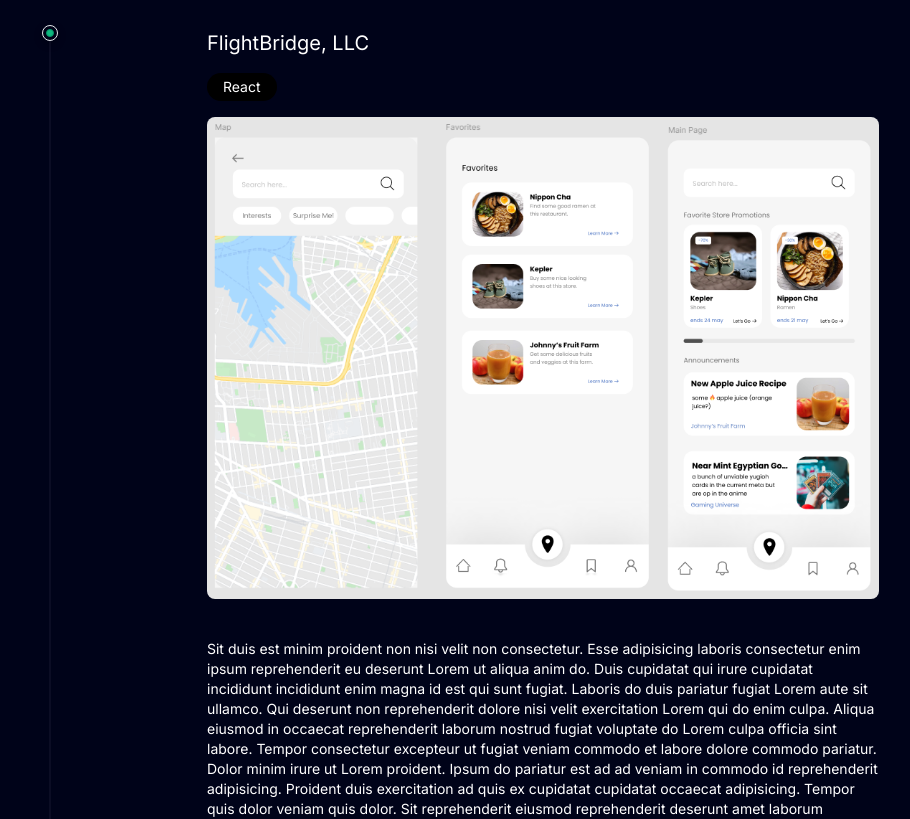
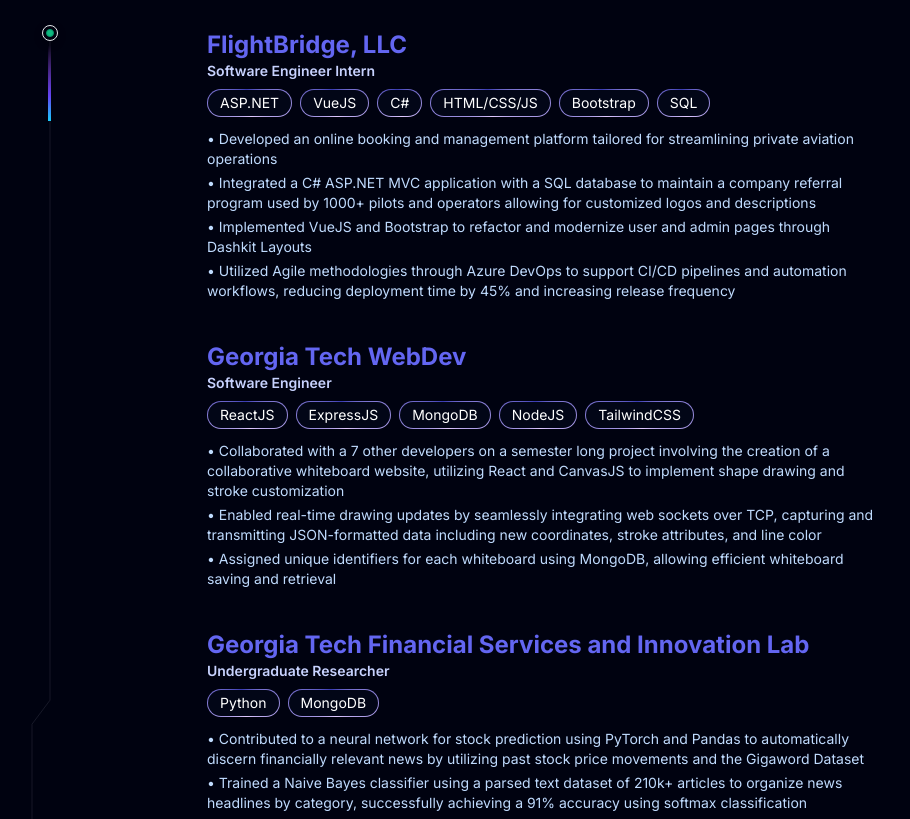
Before and after one commit to kcao0918/portfoliokenny, a Next.js app: page / in a window 1280 px wide. Shown: the part 1560-2379 px from the top of the page, without its empty margins (97-1007 px from the left). Built offline with nearby package versions, Linux system fonts and the light colour scheme.

Commit message:
finished styling work experience section

```diff
--- a/app/page.tsx
+++ b/app/page.tsx
@@ -3,7 +3,6 @@
 import Projects from "@/components/Projects";
 import Skills from "@/components/Skills";
 import { FloatingNav } from "@/components/ui/FloatingNav";
-import { FaHome } from "react-icons/fa";
 
 export default function Home() {
   return (
@@ -11,8 +10,9 @@
       <div className="max-w-7xl w-full">
         <FloatingNav
           navItems={[
-            { name: "Home", link: "/", icon: <FaHome /> },
+            { name: "Home", link: "/" },
             { name: "Skills", link: "/Skills" },
+            { name: "Experiences", link: "Experiences" },
           ]}
         />
         <Hero />
--- a/components/Experiences.tsx
+++ b/components/Experiences.tsx
@@ -11,22 +11,36 @@
         <div className="max-w-2xl mx-auto antialiased pt-4 relative">
           {ExperiencesList.map((experience, index) => (
             <div key={`content-${index}`} className="mb-10">
-              <p className="text-xl mb-4">{experience.company}</p>
-              <h2 className="bg-black text-white rounded-full text-sm w-fit px-4 py-1 mb-4">
-                {experience.badge}
+              <h1 className="text-2xl mb-0 text-indigo-500 font-bold">
+                {experience.company}
+              </h1>
+              <h2 className="text-sm mb-2 text-indigo-200 font-semibold">
+                {experience.role}
               </h2>
-
-              <div className="text-sm  prose prose-sm dark:prose-invert">
-                {experience?.image && (
-                  <Image
-                    src={`/GideImage.png`}
-                    alt="blog thumbnail"
-                    height="1000"
-                    width="1000"
-                    className="rounded-lg mb-10 object-cover"
-                  />
+              <div>
+                {experience.techStack.map((tech, techIndex) => (
+                  <button
+                    key={techIndex}
+                    className="relative inline-flex h-7 overflow-hidden rounded-full p-[1px] mr-2"
+                  >
+                    <span className="absolute inset-[-1000%] animate-[spin_2s_linear_infinite] bg-[conic-gradient(from_90deg_at_50%_50%,#E2CBFF_0%,#393BB2_50%,#E2CBFF_100%)]" />
+                    <span className="inline-flex h-full w-full cursor-pointer items-center justify-center rounded-full bg-slate-950 px-3 text-sm text-white backdrop-blur-3xl">
+                      {tech}
+                    </span>
+                  </button>
+                ))}
+              </div>
+              <div className="mt-3">
+                {experience.descriptionList.map(
+                  (description, descriptionIndex) => (
+                    <div
+                      key={descriptionIndex}
+                      className="text-sm mb-1 text-blue-200"
+                    >
+                      {description}
+                    </div>
+                  )
                 )}
-                {experience.description}
               </div>
             </div>
           ))}
--- a/components/Hero.tsx
+++ b/components/Hero.tsx
@@ -20,7 +20,7 @@
         <Spotlight className="left-80 top-28 h-[80vh] w-[50vw]" fill="blue" />
       </div>
       <div>
-        <div className="h-screen w-full dark:bg-black-100 bg-white dark:bg-grid-white/[0.09] bg-grid-black/[0.1] flex items-center justify-center absolute top-0 left-0">
+        <div className="h-screen w-full dark:bg-black-100 bg-white dark:bg-grid-white/[0.04] bg-grid-black/[0.1] flex items-center justify-center absolute top-0 left-0">
           <div className="absolute pointer-events-none inset-0 flex items-center justify-center dark:bg-black-100 bg-white [mask-image:radial-gradient(ellipse_at_center,transparent_20%,black)]"></div>
         </div>
         <div className="flex justify-center relative my-20 x-10">
--- a/components/Skills.tsx
+++ b/components/Skills.tsx
@@ -3,7 +3,6 @@
 import React from "react";
 import { HoverEffect } from "./ui/HoverEffect";
 import { skillsList } from "@/data";
-import { Highlight } from "./ui/HeroHighlight";
 import Title from "./Title";
 
 const Skills = () => {
--- a/components/ui/TracingBeam.tsx
+++ b/components/ui/TracingBeam.tsx
@@ -32,16 +32,16 @@
   }, []);
 
   const y1 = useSpring(
-    useTransform(scrollYProgress, [0, 0.8], [50, svgHeight]),
+    useTransform(scrollYProgress, [0, 0.3], [80, svgHeight]),
     {
-      stiffness: 500,
+      stiffness: 400,
       damping: 90,
     }
   );
   const y2 = useSpring(
-    useTransform(scrollYProgress, [0, 1], [50, svgHeight - 200]),
+    useTransform(scrollYProgress, [0, 3], [0, svgHeight - 200]),
     {
-      stiffness: 500,
+      stiffness: 100,
       damping: 90,
     }
   );
@@ -99,7 +99,7 @@
             d={`M 1 0V -36 l 18 24 V ${svgHeight * 0.8} l -18 24V ${svgHeight}`}
             fill="none"
             stroke="url(#gradient)"
-            strokeWidth="1.25"
+            strokeWidth="4"
             className="motion-reduce:hidden"
             transition={{
               duration: 10,
--- a/data/index.ts
+++ b/data/index.ts
@@ -14,60 +14,41 @@
   {
     company: "FlightBridge, LLC",
     role: "Software Engineer Intern",
-    description: `
-          Sit duis est minim proident non nisi velit non consectetur. Esse
-          adipisicing laboris consectetur enim ipsum reprehenderit eu deserunt
-          Lorem ut aliqua anim do. Duis cupidatat qui irure cupidatat incididunt
-          incididunt enim magna id est qui sunt fugiat. Laboris do duis pariatur
-          fugiat Lorem aute sit ullamco. Qui deserunt non reprehenderit dolore
-          nisi velit exercitation Lorem qui do enim culpa. Aliqua eiusmod in
-          occaecat reprehenderit laborum nostrud fugiat voluptate do Lorem culpa
-          officia sint labore. Tempor consectetur excepteur ut fugiat veniam
-          commodo et labore dolore commodo pariatur.
-
-          Dolor minim irure ut Lorem proident. Ipsum do pariatur est ad ad
-          veniam in commodo id reprehenderit adipisicing. Proident duis
-          exercitation ad quis ex cupidatat cupidatat occaecat adipisicing.
-
-          Tempor quis dolor veniam quis dolor. Sit reprehenderit eiusmod
-          reprehenderit deserunt amet laborum consequat adipisicing officia qui
-          irure id sint adipisicing. Adipisicing fugiat aliqua nulla nostrud.
-          Amet culpa officia aliquip deserunt veniam deserunt officia
-          adipisicing aliquip proident officia sunt.
-        `,
-    badge: "React",
-    image:
-      "https://images.unsplash.com/photo-1464822759023-fed622ff2c3b?auto=format&fit=crop&q=80&w=3540&ixlib=rb-4.0.3&ixid=M3wxMjA3fDB8MHxwaG90by1wYWdlfHx8fGVufDB8fHx8fA%3D%3D",
+    techStack: ["ASP.NET", "VueJS", "C#", "HTML/CSS/JS", "Bootstrap", "SQL"],
+    descriptionList: [
+      `• Developed an online booking and management platform tailored for streamlining private aviation operations`,
+      `• Integrated a C# ASP.NET MVC application with a SQL database to maintain a company referral program used by
+1000+ pilots and operators allowing for customized logos and descriptions`,
+      `• Implemented VueJS and Bootstrap to refactor and modernize user and admin pages through Dashkit Layouts`,
+      `• Utilized Agile methodologies through Azure DevOps to support CI/CD pipelines and automation workflows,
+reducing deployment time by 45% and increasing release frequency`,
+    ],
   },
   {
     company: "Georgia Tech WebDev",
     role: "Software Engineer",
-    description: `
-          Ex irure dolore veniam ex velit non aute nisi labore ipsum occaecat
-          deserunt cupidatat aute. Enim cillum dolor et nulla sunt exercitation
-          non voluptate qui aliquip esse tempor. Ullamco ut sunt consectetur
-          sint qui qui do do qui do. Labore laborum culpa magna reprehenderit ea
-          velit id esse adipisicing deserunt amet dolore. Ipsum occaecat veniam
-          commodo proident aliqua id ad deserunt dolor aliquip duis veniam sunt.
-          In dolore veniam excepteur eu est et sunt velit. Ipsum sint esse
-          veniam fugiat esse qui sint ad sunt reprehenderit do qui proident
-          reprehenderit. Laborum exercitation aliqua reprehenderit ea sint
-          cillum ut mollit.`,
-    badge: "Changelog",
-    image:
-      "https://images.unsplash.com/photo-1519681393784-d120267933ba?auto=format&fit=crop&q=80&w=3540&ixlib=rb-4.0.3&ixid=M3wxMjA3fDB8MHxwaG90by1wYWdlfHx8fGVufDB8fHx8fA%3D%3D",
+    techStack: ["ReactJS", "ExpressJS", "MongoDB", "NodeJS", "TailwindCSS"],
+    descriptionList: [
+      `• Collaborated with a 7 other developers on a semester long project involving the creation of a collaborative
+whiteboard website, utilizing React and CanvasJS to implement shape drawing and stroke customization`,
+      `• Enabled real-time drawing updates by seamlessly integrating web sockets over TCP, capturing and transmitting
+JSON-formatted data including new coordinates, stroke attributes, and line color`,
+      `• Assigned unique identifiers for each whiteboard using MongoDB, allowing efficient whiteboard saving and retrieval`,
+    ],
   },
   {
     company: "Georgia Tech Financial Services and Innovation Lab",
     role: "Undergraduate Researcher",
-    description: `Ex irure dolore veniam ex velit non aute nisi labore ipsum occaecatdeserunt cupidatat aute. Enim cillum dolor et nulla sunt exercitation non voluptate qui aliquip esse tempor.
-    Ullamco ut sunt consectetur
-          sint qui qui do do qui do. Labore laborum culpa magna reprehenderit ea
-          velit id esse adipisicing deserunt amet dolore. Ipsum occaecat veniam
-          commodo proident aliqua id ad deserunt dolor aliquip duis veniam sunt.`,
-    badge: "Launch Week",
-    image:
-      "https://images.unsplash.com/photo-1469474968028-56623f02e42e?auto=format&fit=crop&q=80&w=3506&ixlib=rb-4.0.3&ixid=M3wxMjA3fDB8MHxwaG90by1wYWdlfHx8fGVufDB8fHx8fA%3D%3D",
+    techStack: ["Python", "MongoDB"],
+    descriptionList: [
+      `• Contributed to a neural network for stock prediction using PyTorch and Pandas to automatically discern financially
+relevant news by utilizing past stock price movements and the Gigaword Dataset
+`,
+      `• Trained a Naive Bayes classifier using a parsed text dataset of 210k+ articles to organize news headlines by
+category, successfully achieving a 91% accuracy using softmax classification`,
+      `• Leveraged BERT within the feedforward layer on 2 million news headlines to generate embeddings from context
+and semantic meanings, systematically stored in a MongoDB database for later use`,
+    ],
   },
 ];
 
@@ -75,25 +56,25 @@
   {
     title: "Gide",
     description:
-      "Apples asdasdad asdasdadas da sdasdadas ds adasdasdasdasdsadasd dasdasdasdasdd asdasdasdasd",
+      "Flutter application that sends announcements and keeps users informed about their favorite restaurants",
     content: "GideImage.png",
     link: "https://github.com/kcao0918/Gide",
   },
   {
     title: "PomoBuddy",
     description:
-      "Orangeasdasdasdas dasdasdasdadasdsa dasdasdasdadasd dasdasdasda da sdasdasdada asdadsad asdsadadasdassda",
+      "Time and Task manager website built with React and TailwindCSS to help you study and keep you focused",
     content: "PomoBuddyImage.png",
     link: "https://github.com/Sprihanjay/PomoBuddy",
   },
-  /*{
+  {
     title: "SpotifyWrapped",
     description:
-      "asdasdas dasdasdas dasd asdasdasd asdas dasdasd asdas dasd asdasdasdasd aasdad asdasda sdasdasdasdasdas sadasdassdadasdasda",
+      "Android application providing details on your top songs/artists, and providing new recommendations",
     content: "",
-    link: "",
+    link: "https://github.com/kcao0918/SpotifyWrapped",
   },
-  {
+  /*{
     title: "SpotifyWrapped",
     description:
       "asdasdas dasdasdas dasd asdasdasd asdas dasdasd asdas dasd asdasdasdasd aasdad asdasda sdasdasdasdasdas sadasdassdadasdasda",
--- a/tailwind.config.ts
+++ b/tailwind.config.ts
@@ -19,7 +19,7 @@
       colors: {
         black: {
           DEFAULT: "#000",
-          100: "#000319",
+          100: "#000210",
           200: "rgba(17, 25, 40, 0.75)",
           300: "rgba(255, 255, 255, 0.125)",
         },
```
